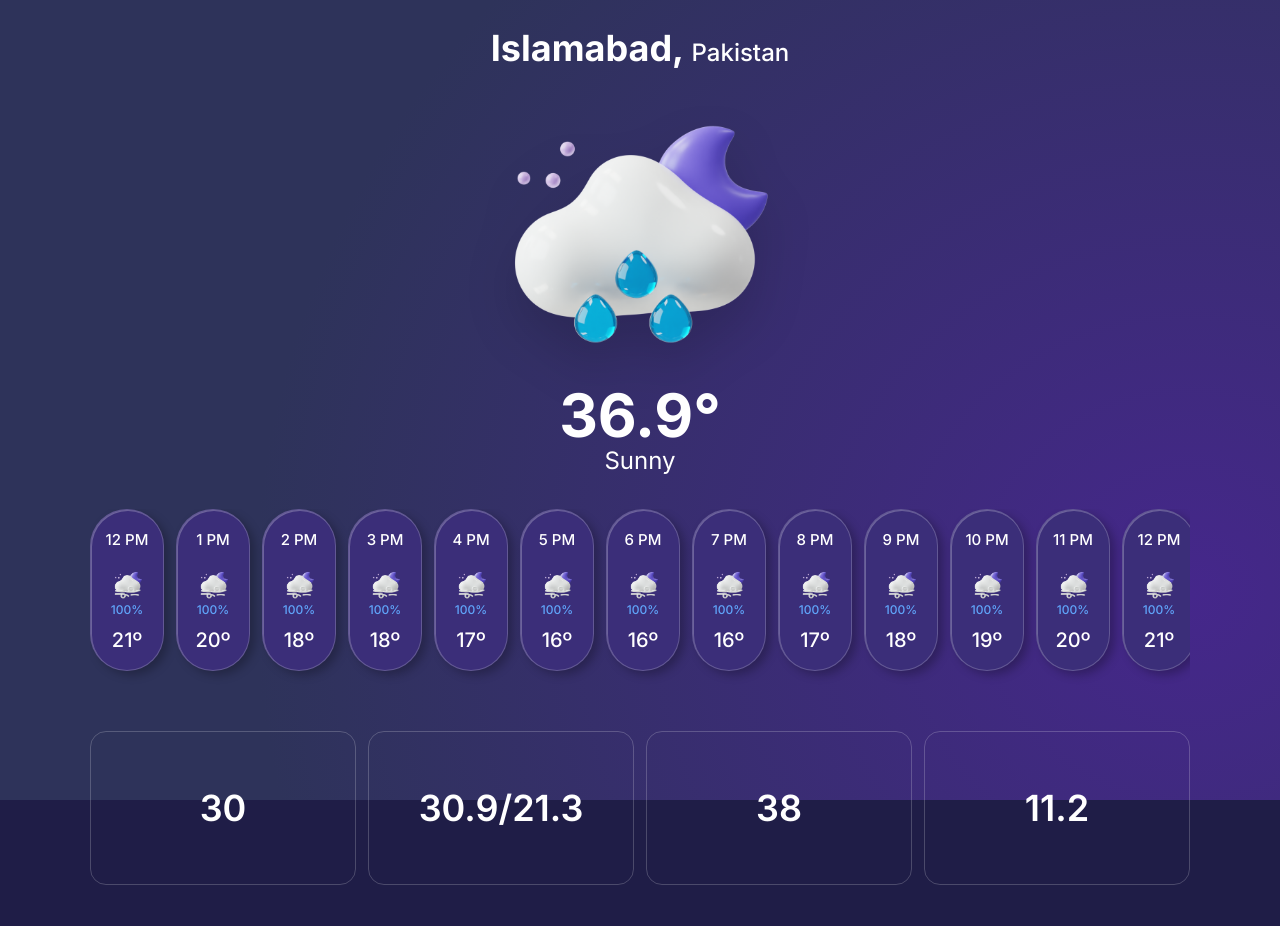
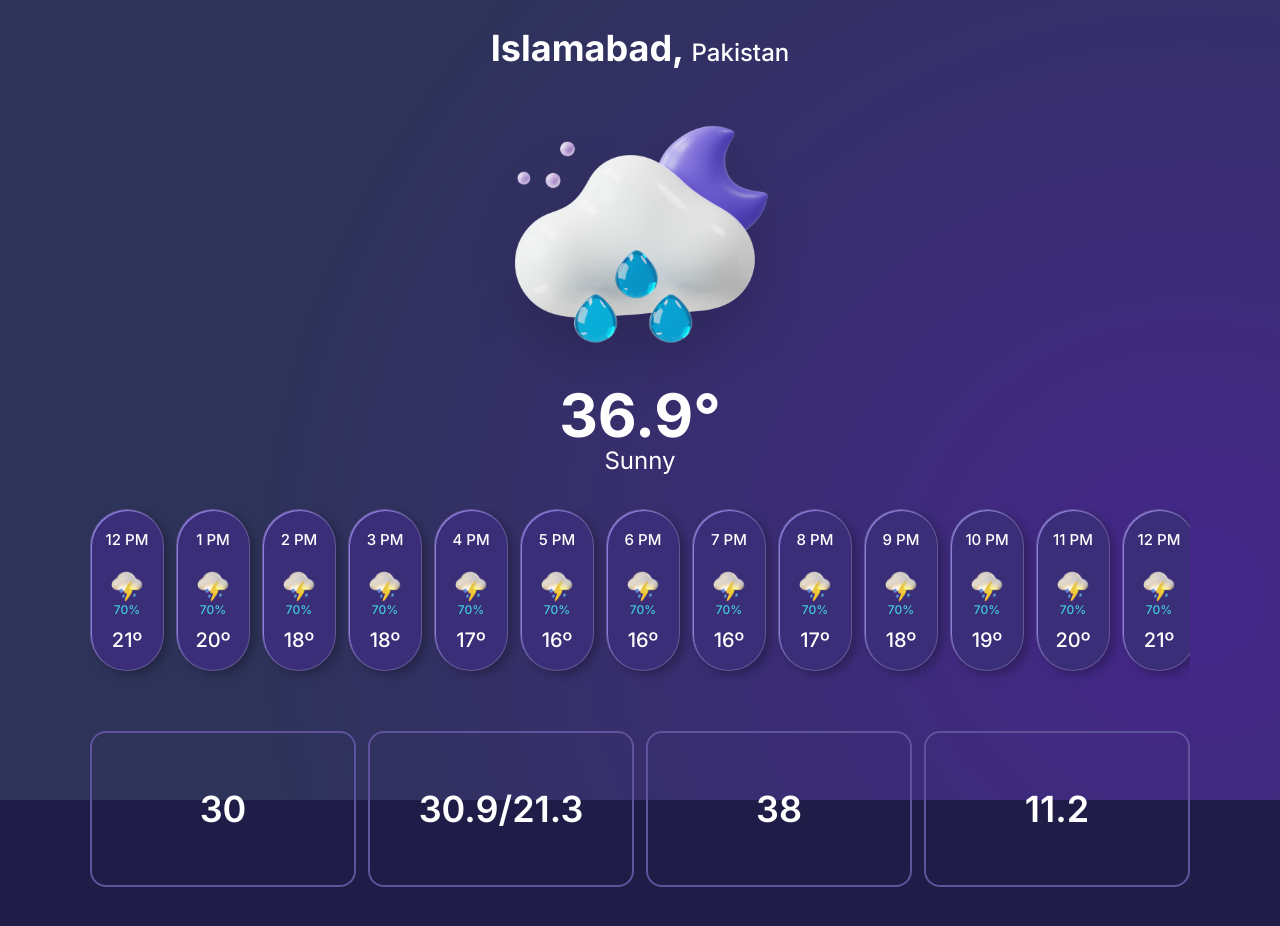
Before and after one commit to francoogilli/weather, a React (Vite) app: page / in a window 1280 px wide. Shown: the top 926 px of the page. Built offline with nearby package versions, Linux system fonts and the light colour scheme.

Commit message:
Changing test icon in the forecast

```diff
--- a/src/components/DataMain.jsx
+++ b/src/components/DataMain.jsx
@@ -5,10 +5,12 @@ import SectionContainer from './SectionContainer';
 const DataMain = () => {
   return (
     <SectionContainer className={'py-10 pb-32 text-center grid grid-cols-2 md:grid-cols-2 lg:grid-cols-4 gap-3 font-semibold text-3xl sm:text-4xl text-white items-center justify-center'}>
-      <div  className='border border-white/20 rounded-2xl px-8 md:px-16 lg:px-24 py-7 md:py-14 flex items-center justify-center '>30</div>
-      <div className='border border-white/20 rounded-2xl px-8 md:px-16 lg:px-24 py-7 md:py-14 flex items-center justify-center '>30.9/21.3</div>
-      <div className='border border-white/20 rounded-2xl px-8 md:px-16 lg:px-24 py-7 md:py-14 flex items-center justify-center '>38</div>
-      <div className='border border-white/20 rounded-2xl px-8 md:px-16 lg:px-24 py-7 md:py-14 flex items-center justify-center '>11.2</div>
+      <div  className='border-2 border-[#5F539C] rounded-2xl px-8 md:px-16 lg:px-24 py-7 md:py-14 flex items-center justify-center '>
+        30
+      </div>
+      <div className='border-2 border-[#5F539C] rounded-2xl px-8 md:px-16 lg:px-24 py-7 md:py-14 flex items-center justify-center '>30.9/21.3</div>
+      <div className='border-2 border-[#5F539C] rounded-2xl px-8 md:px-16 lg:px-24 py-7 md:py-14 flex items-center justify-center '>38</div>
+      <div className='border-2 border-[#5F539C] rounded-2xl px-8 md:px-16 lg:px-24 py-7 md:py-14 flex items-center justify-center '>11.2</div>
     </SectionContainer>
   );
 };
--- a/src/components/Forecast.jsx
+++ b/src/components/Forecast.jsx
@@ -1,6 +1,8 @@
 import React from "react";
 import SectionContainer from "./SectionContainer";
 import cloud from "../assets/cloud.png";
+import rayo from "../assets/rayo.png";
+
 
 const Hours={
     zero:{
@@ -136,15 +138,17 @@ const Forecast = () => {
                   minWidth: "74px", // Puedes ajustar este valor según tus necesidades
                   flex: "0 0 auto", // Esto evita que los elementos se contraigan
                   border: "1px solid rgba(255, 255, 255, 0.20)",
-                  boxShadow: "5px 4px 10px 0px rgba(0, 0, 0, 0.25), 1px 1px 0px 0px rgba(255, 255, 255, 0.25) inset",
+                  boxShadow: "1px 1px 0px 0px #8d7de0 inset, 5px 4px 10px 0px rgba(0, 0, 0, 0.25)",
                 }}
                 className="flex flex-col text-lg font-medium items-center bg-[#3B2E79] hover:bg-[#48319D] cursor-pointer rounded-full gap-y-2 py-2"
                 key={index}
               >
                 <p className="pt-2 text-[15px]">{hour.hour}</p>
                 <div className="flex flex-col items-center">
-                    <img src={cloud} width={40} alt="" />
-                    <p className="text-blue-400 text-xs">100%</p>
+
+                    <img className="pt-2" src={rayo} width={32} alt="" />
+                    <p className="text-[#40CBD8] text-xs">70%</p>
+
                 </div>
                 <p className="pb-2 text-xl">{hour.temp}</p>
               </div>
--- a/src/components/Temp.jsx
+++ b/src/components/Temp.jsx
@@ -4,10 +4,10 @@ import SectionContainer from "./SectionContainer";
 const Temp = () => {
     return (
         <SectionContainer className="flex flex-col pt-7 items-center text-white ">
-            <p className="text-4xl font-bold pb-14">Islamabad, <span className="text-2xl font-medium">Pakistan</span></p>
+            <p className="text-3xl sm:text-4xl font-bold pb-14">Islamabad, <span className="text-2xl font-medium">Pakistan</span></p>
             <img src={weather} width={260} className="drop-shadow-2xl"  alt="" />
             <p className="text-6xl font-bold">36.9°</p>
-            <p className="text-2xl">Sunny</p>
+            <p className="text-xl sm:text-2xl">Sunny</p>
         </SectionContainer>
     );
 };
```
Also changed, not shown: src/assets/rayo.png (added).
